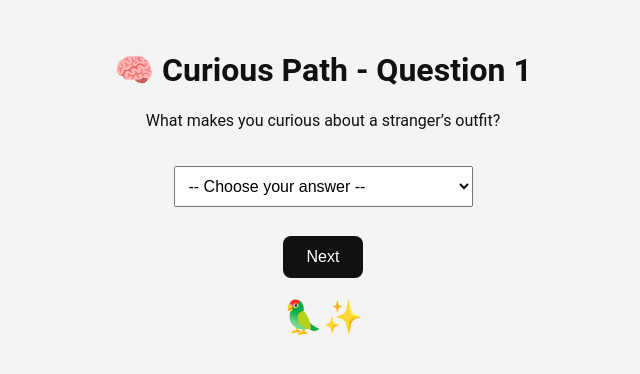
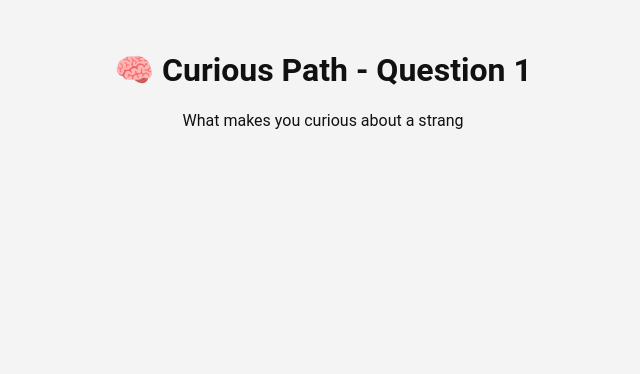
Before and after one commit to quasticgutair54/SomePeopleAreLikeThiss, a plain HTML site: page curious_q_1.html in a window 1280 px wide. Shown: the whole page, without its empty margins (317-957 px from the left). Drawn offline with Linux system fonts and the light colour scheme.

Commit message:
Update curious_q_1.html

```diff
--- a/curious_q_1.html
+++ b/curious_q_1.html
@@ -7,19 +7,10 @@
   <script src="script.js" defer></script>
 </head>
 <body class="curious">
-  <div class="container">
-    <h1>🧠 Curious Path - Question 1</h1>
-    <p>What makes you curious about a stranger’s outfit?</p>
-    <select>
-      <option value="">-- Choose your answer --</option>
-      <option value="story">It tells a story</option>
-      <option value="rules">It breaks rules</option>
-      <option value="diy">It looks like they made it themselves</option>
-      <option value="parrots">Parrots.</option>
-    </select>
-    <br><br>
-    <button class="btn" onclick="goToNextPage('curious-q2.html')">Next</button>
-    <div class="parrot">🦜✨</div>
-  </div>
-</body>
-</html>
+<audio autoplay loop>
+  <source src="Stalling(MP3_160K).mp3" type="audio/mpeg">
+</audio>
+
+<div class="container">
+  <h1>🧠 Curious Path - Question 1</h1>
+  <p>What makes you curious about a strang
```
